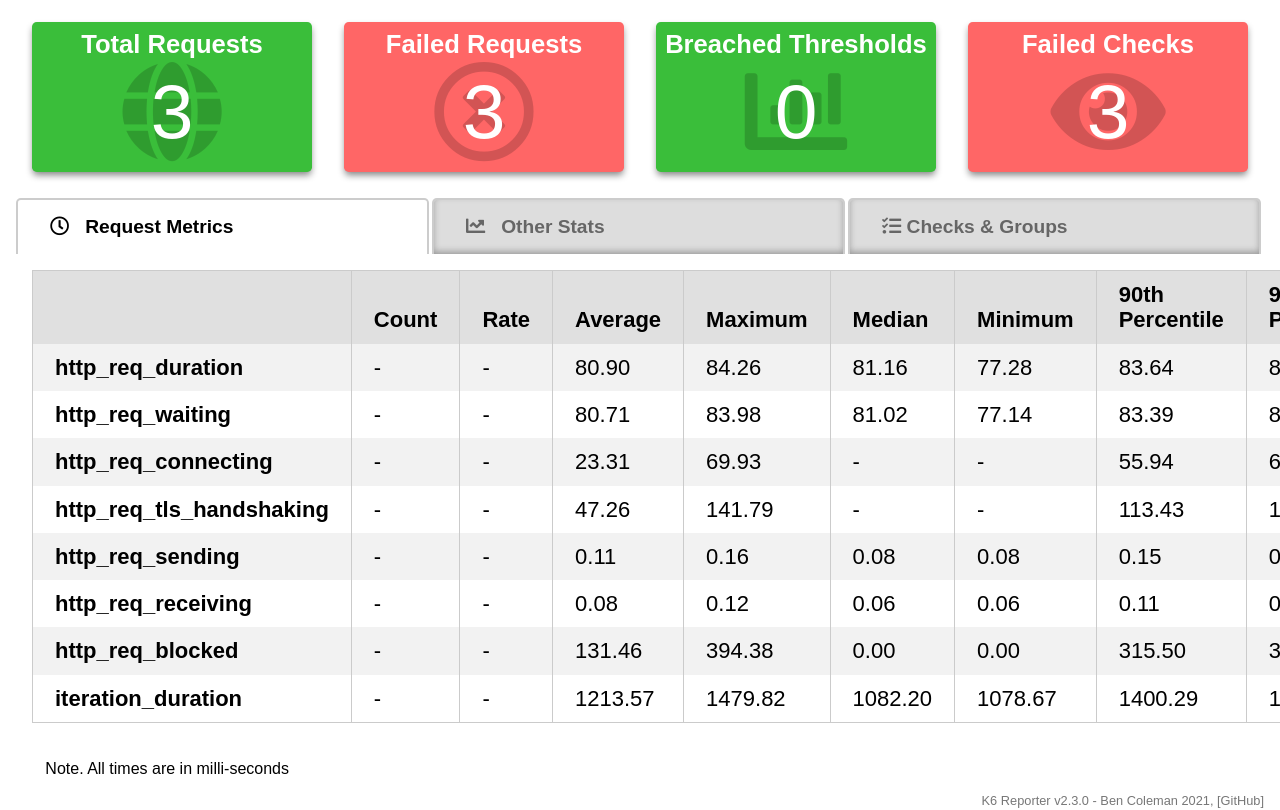
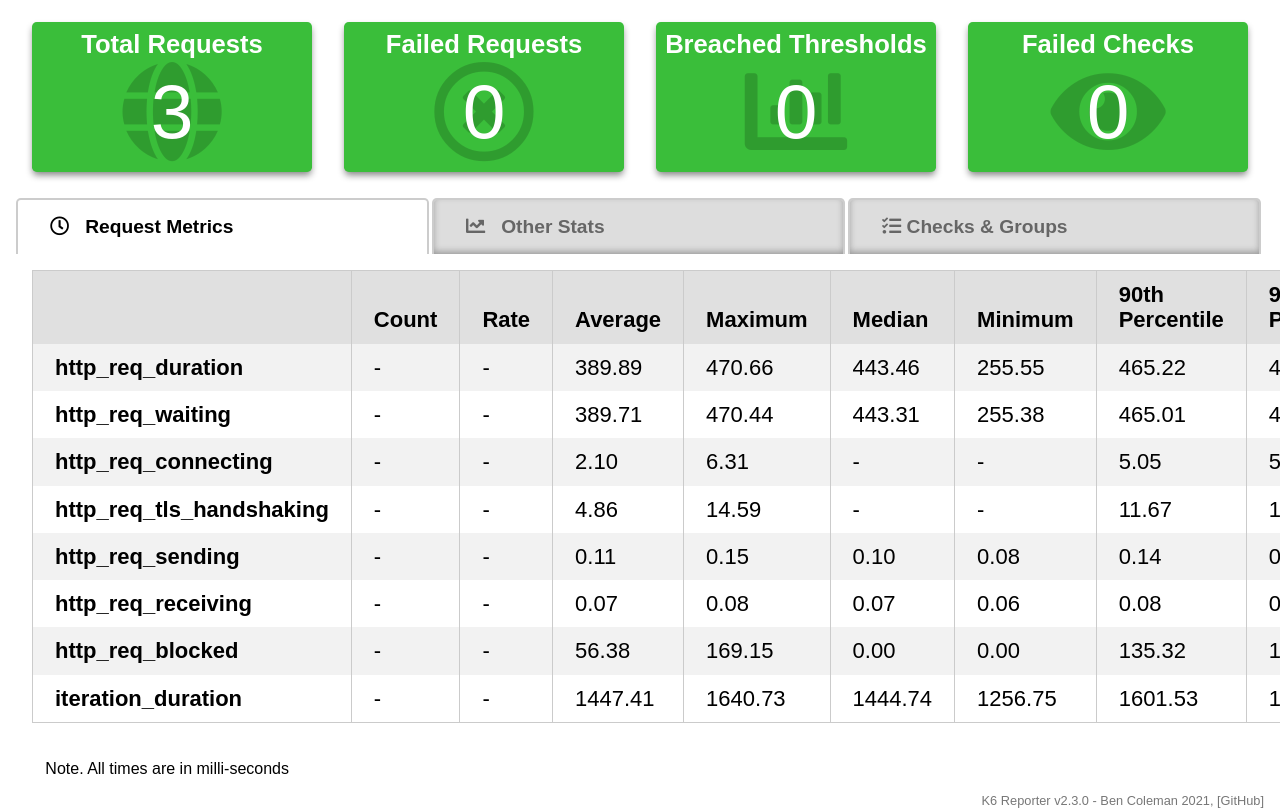
Before and after one commit to rodrigosalles7/performance-test-reports, a plain HTML site: page load-tests/reports/indexLoad.html in a window 1280 px wide. Shown: the part 82-892 px from the top of the page. Drawn offline with nearby package versions, Linux system fonts and the light colour scheme.

Commit message:
deploy: rodrigosalles7/performance-tests@b8ef99156c896d665ebc3c5aede0cd41b6d05685

```diff
--- a/load-tests/reports/indexLoad.html
+++ b/load-tests/reports/indexLoad.html
@@ -9,7 +9,7 @@
     <link rel="shortcut icon" href="https://raw.githubusercontent.com/benc-uk/k6-reporter/main/assets/icon.png" type="image/png">
 
     <meta name="viewport" content="width=device-width, initial-scale=1.0" />
-    <title>K6 Load Test: 2025-02-17 18:20</title>
+    <title>K6 Load Test: 2025-02-17 18:26</title>
     <style>
       body {
         margin: 1rem;
@@ -138,7 +138,7 @@
   <body>
     <h1>
       <svg style="vertical-align:middle" width="50" height="45" viewBox="0 0 50 45" fill="none" class="footer-module--logo--_lkxx"><path d="M31.968 34.681a2.007 2.007 0 002.011-2.003c0-1.106-.9-2.003-2.011-2.003a2.007 2.007 0 00-2.012 2.003c0 1.106.9 2.003 2.012 2.003z" fill="#7D64FF"></path><path d="M39.575 0L27.154 16.883 16.729 9.31 0 45h50L39.575 0zM23.663 37.17l-2.97-4.072v4.072h-2.751V22.038l2.75 1.989v7.66l3.659-5.014 2.086 1.51-3.071 4.21 3.486 4.776h-3.189v.001zm8.305.17c-2.586 0-4.681-2.088-4.681-4.662 0-1.025.332-1.972.896-2.743l4.695-6.435 2.086 1.51-2.239 3.07a4.667 4.667 0 013.924 4.6c0 2.572-2.095 4.66-4.681 4.66z" fill="#7D64FF"></path></svg>
-      &nbsp; K6 Load Test: 2025-02-17 18:20
+      &nbsp; K6 Load Test: 2025-02-17 18:26
     </h1>
 
     <div class="row">
@@ -149,10 +149,10 @@
         <div class="bignum"></div>
       </div>
 
-        <div class="box  failed ">
+        <div class="box ">
           <i class="far fa-times-circle icon"></i>
           <h4>Failed Requests</h4>
-          <div class="bignum">3</div>
+          <div class="bignum">0</div>
         </div>
 
       <div class="box ">
@@ -160,10 +160,10 @@
         <h4>Breached Thresholds</h4>
         <div class="bignum">0</div>
       </div>
-      <div class="box  failed ">
+      <div class="box ">
         <i class="fas fa-eye icon"></i>
         <h4>Failed Checks</h4>
-        <div class="bignum">3</div>
+        <div class="bignum">0</div>
       </div>
     </div>
 
@@ -202,27 +202,27 @@
 
 
 
-                  <td class="">80.90</td>
+                  <td class="">389.89</td>
 
 
 
-                  <td class="">84.26</td>
+                  <td class="">470.66</td>
 
 
 
-                  <td class="">81.16</td>
+                  <td class="">443.46</td>
 
 
 
-                  <td class="">77.28</td>
+                  <td class="">255.55</td>
 
 
 
-                  <td class="">83.64</td>
+                  <td class="">465.22</td>
 
 
 
-                  <td class="">83.95</td>
+                  <td class="">467.94</td>
 
               </tr>
 
@@ -238,27 +238,27 @@
 
 
 
-                  <td class="">80.71</td>
+                  <td class="">389.71</td>
 
 
 
-                  <td class="">83.98</td>
+                  <td class="">470.44</td>
 
 
 
-                  <td class="">81.02</td>
+                  <td class="">443.31</td>
 
 
 
-                  <td class="">77.14</td>
+                  <td class="">255.38</td>
 
 
 
-                  <td class="">83.39</td>
+                  <td class="">465.01</td>
 
 
 
-                  <td class="">83.69</td>
+                  <td class="">467.72</td>
 
               </tr>
 
@@ -274,11 +274,11 @@
 
 
 
-                  <td class="">23.31</td>
+                  <td class="">2.10</td>
 
 
 
-                  <td class="">69.93</td>
+                  <td class="">6.31</td>
 
 
 
@@ -290,11 +290,11 @@
 
 
 
-                  <td class="">55.94</td>
+                  <td class="">5.05</td>
 
 
 
-                  <td class="">62.94</td>
+                  <td class="">5.68</td>
 
               </tr>
 
@@ -310,11 +310,11 @@
 
 
 
-                  <td class="">47.26</td>
+                  <td class="">4.86</td>
 
 
 
-                  <td class="">141.79</td>
+                  <td class="">14.59</td>
 
 
 
@@ -326,11 +326,11 @@
 
 
 
-                  <td class="">113.43</td>
+                  <td class="">11.67</td>
 
 
 
-                  <td class="">127.61</td>
+                  <td class="">13.13</td>
 
               </tr>
 
@@ -350,7 +350,11 @@
 
 
 
-                  <td class="">0.16</td>
+                  <td class="">0.15</td>
+
+
+
+                  <td class="">0.10</td>
 
 
 
@@ -358,15 +362,11 @@
 
 
 
-                  <td class="">0.08</td>
+                  <td class="">0.14</td>
 
 
 
-                  <td class="">0.15</td>
-
-
-
-                  <td class="">0.16</td>
+                  <td class="">0.14</td>
 
               </tr>
 
@@ -382,11 +382,15 @@
 
 
 
+                  <td class="">0.07</td>
+
+
+
                   <td class="">0.08</td>
 
 
 
-                  <td class="">0.12</td>
+                  <td class="">0.07</td>
 
 
 
@@ -394,15 +398,11 @@
 
 
 
-                  <td class="">0.06</td>
+                  <td class="">0.08</td>
 
 
 
-                  <td class="">0.11</td>
-
-
-
-                  <td class="">0.11</td>
+                  <td class="">0.08</td>
 
               </tr>
 
@@ -418,11 +418,11 @@
 
 
 
-                  <td class="">131.46</td>
+                  <td class="">56.38</td>
 
 
 
-                  <td class="">394.38</td>
+                  <td class="">169.15</td>
 
 
 
@@ -434,11 +434,11 @@
 
 
 
-                  <td class="">315.50</td>
+                  <td class="">135.32</td>
 
 
 
-                  <td class="">354.94</td>
+                  <td class="">152.23</td>
 
               </tr>
 
@@ -454,27 +454,27 @@
 
 
 
-                  <td class="">1213.57</td>
+                  <td class="">1447.41</td>
 
 
 
-                  <td class="">1479.82</td>
+                  <td class="">1640.73</td>
 
 
 
-                  <td class="">1082.20</td>
+                  <td class="">1444.74</td>
 
 
 
-                  <td class="">1078.67</td>
+                  <td class="">1256.75</td>
 
 
 
-                  <td class="">1400.29</td>
+                  <td class="">1601.53</td>
 
 
 
-                  <td class="">1440.06</td>
+                  <td class="">1621.13</td>
 
               </tr>
 
@@ -500,8 +500,8 @@
             <div class="box metricbox">
               <h4>Checks</h4>
               <i class="fas fa-eye icon"></i>
-              <div class="row"><div>Passed</div><div>3</div></div>
-              <div class="row"><div>Failed</div><div>3</div></div>
+              <div class="row"><div>Passed</div><div>6</div></div>
+              <div class="row"><div>Failed</div><div>0</div></div>
             </div>
 
 
@@ -510,7 +510,7 @@
               <h4>Iterations</h4>
               <i class="fas fa-redo icon"></i>
               <div class="row"><div>Total</div><div>3</div></div>
-              <div class="row"><div>Rate</div><div>0.82/s</div></div>
+              <div class="row"><div>Rate</div><div>0.69/s</div></div>
             </div>
 
 
@@ -527,7 +527,7 @@
             <h4>Requests</h4>
             <i class="fas fa-globe icon"></i>
             <div class="row"><div>Total</div><div>3</div></div>
-            <div class="row"><div>Rate</div><div>0.82/s</div></div>
+            <div class="row"><div>Rate</div><div>0.69/s</div></div>
           </div>
 
           <div class="box metricbox">
@@ -563,8 +563,8 @@
             </tr>
           </thead>
 
-            <tr class="checkDetails failed">
-              <td width="50%">status é 201</td><td>0</td><td>3</td>
+            <tr class="checkDetails ">
+              <td width="50%">status é 201</td><td>3</td><td>0</td>
             </tr>
 
             <tr class="checkDetails ">
```
